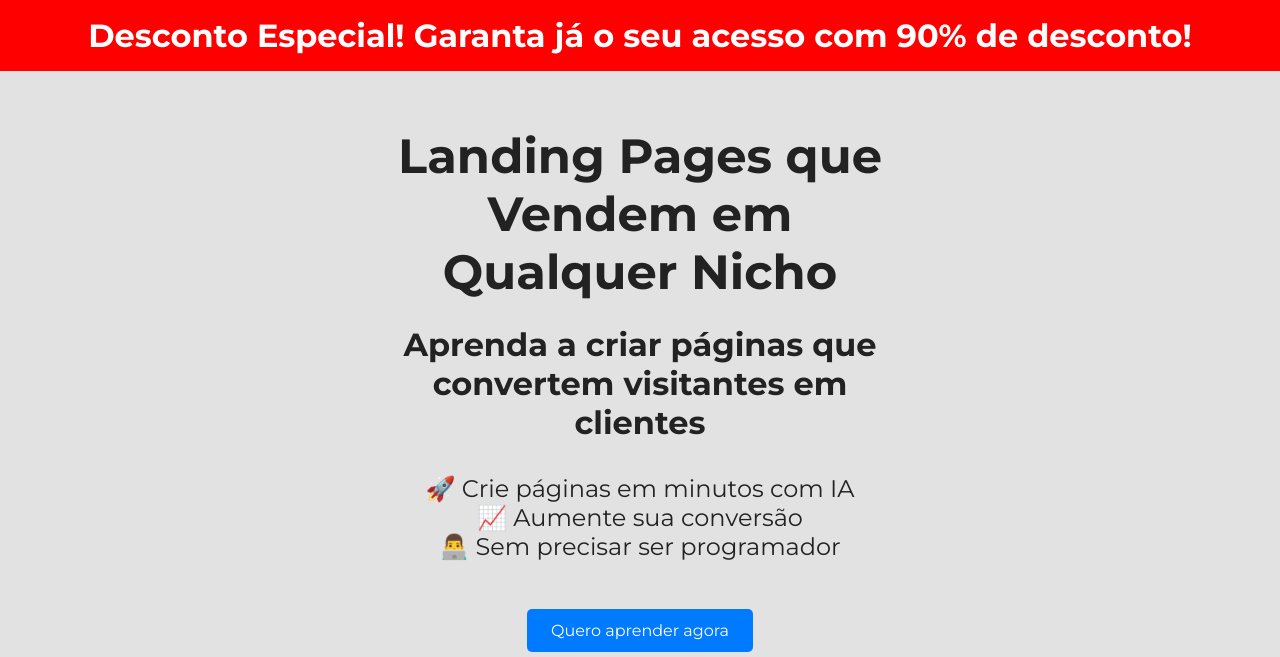
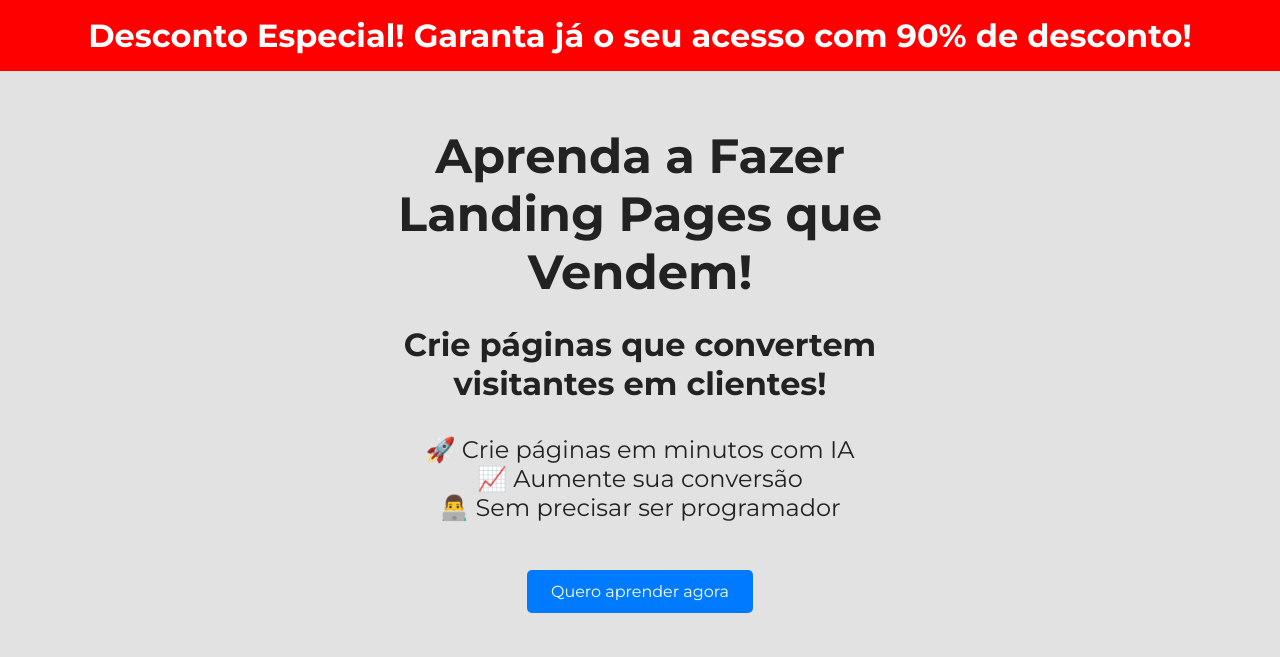
Before and after one commit to GiovaniMurakami/LP---Como-criar-Landing-Pages-que-vendem, a plain HTML site: page index.html in a window 1280 px wide. Shown: the top 657 px of the page. Drawn offline with Linux system fonts and the light colour scheme.

Commit message:
feat: ajustes de texto

```diff
--- a/index.html
+++ b/index.html
@@ -14,8 +14,8 @@
     </section>
 
     <section class="hero">
-        <h1 class="titulo">Landing Pages que Vendem em Qualquer Nicho</h1>
-        <h2 class="subTitulo">Aprenda a criar páginas que convertem visitantes em clientes</h2>
+        <h1 class="titulo">Aprenda a Fazer Landing Pages que Vendem!</h1>
+        <h2 class="subTitulo">Crie páginas que convertem visitantes em clientes!</h2>
 
 
         <div class="beneficios">
```
